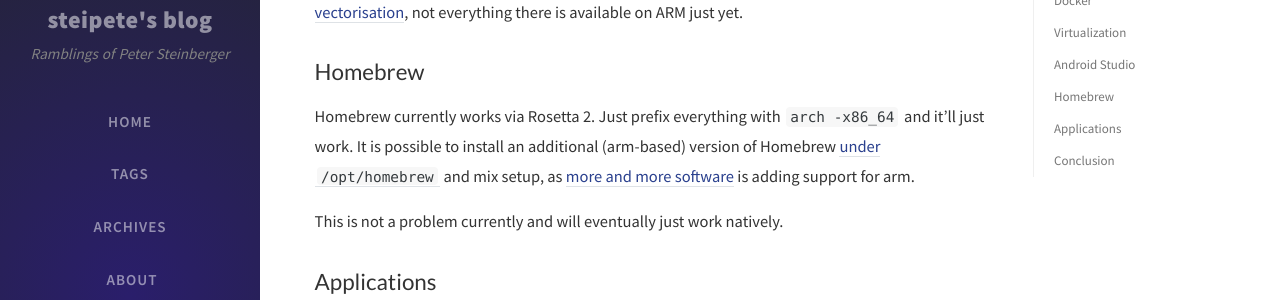
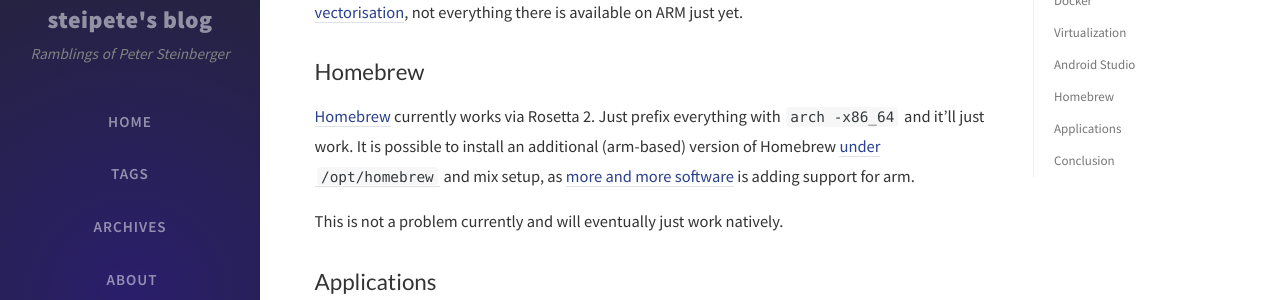
Before and after one commit to steipete/steipete.com, a Jekyll site: the page built from _posts/2020-11-28-apple-silicon-m1-a-developer-perspective.md, in a window 1280 px wide and 900 px high, scrolled down 2795 px. Shown: the part 154-454 px from the top of the window. Built offline with Jekyll 4.4.1, drawn with Linux system fonts in a browser that asks for light colours; nearby versions of some CDN libraries; comment, search, counter and statistics services are not loaded; part of the change alters nothing that is shown.

```diff
--- a/_posts/2020-11-28-apple-silicon-m1-a-developer-perspective.md
+++ b/_posts/2020-11-28-apple-silicon-m1-a-developer-perspective.md
@@ -51,7 +51,7 @@ I expect that most issues will be solved by Q1 2021, however it will likely be s
 
 ## Homebrew
 
-Homebrew currently works via Rosetta 2. Just prefix everything with `arch -x86_64` and it'll just work. It is possible to install an additional (arm-based) version of Homebrew [under `/opt/homebrew`](https://soffes.blog/homebrew-on-apple-silicon) and mix setup, as [more and more software](https://github.com/Homebrew/brew/issues/7857) is adding support for arm.
+[Homebrew](https://brew.sh/) currently works via Rosetta 2. Just prefix everything with `arch -x86_64` and it'll just work. It is possible to install an additional (arm-based) version of Homebrew [under `/opt/homebrew`](https://soffes.blog/homebrew-on-apple-silicon) and mix setup, as [more and more software](https://github.com/Homebrew/brew/issues/7857) is adding support for arm.
 
 This is not a problem currently and will eventually just work natively.
 
```
